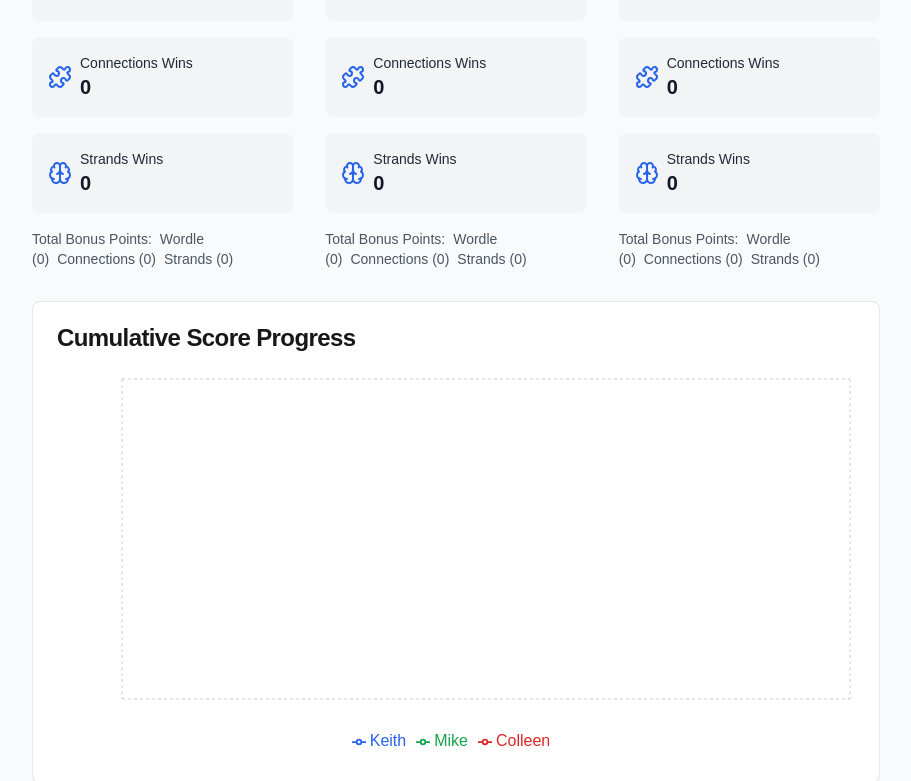
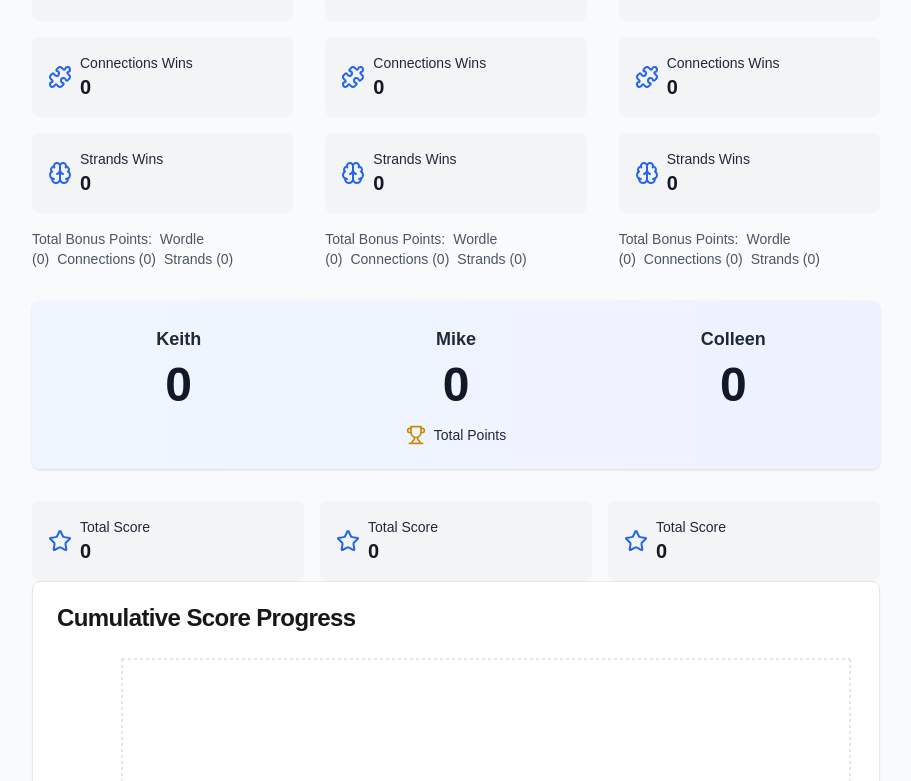
Before and after one commit to mwinscot/nyt-puzzle-scoreboard, a Next.js app: page / in a window 1280 px wide. Shown: the part 477-1258 px from the top of the page, without its empty margins (184-1095 px from the left). Built offline with nearby package versions, Linux system fonts and the light colour scheme; no server answers; the database is empty.

Commit message:
trying to revert back 3

```diff
--- a/src/components/ScoreCard.tsx
+++ b/src/components/ScoreCard.tsx
@@ -7,6 +7,7 @@ interface ScoreCardProps {
   score: number;
   icon: React.ElementType;
   bonusCount?: number;
+  playername?: string;
 }
 
 export const ScoreCard: React.FC<ScoreCardProps> = ({ title, score, icon: Icon, bonusCount }) => (
--- a/src/components/puzzle-scoreboard.tsx
+++ b/src/components/puzzle-scoreboard.tsx
@@ -592,6 +592,23 @@ const calculateScores = (text: string): {
           </div>
         </div>
 
+{/* Total Score Header */}
+<TotalScoreHeader
+          player1Score={Object.values(scores.player1.dailyScores).reduce((acc, score) => acc + score.total, 0)}
+          player2Score={Object.values(scores.player2.dailyScores).reduce((acc, score) => acc + score.total, 0)}
+          player3Score={Object.values(scores.player3.dailyScores).reduce((acc, score) => acc + score.total, 0)}
+          player1Name={player1Name}
+          player2Name={player2Name}
+          player3Name={player3Name}
+        />
+
+        {/* Scoreboard */}
+        <div className="grid grid-cols-1 md:grid-cols-3 gap-4">
+          <ScoreCard playername={player1Name} score={scores.player1.total} title="Total Score" icon={Star} />
+          <ScoreCard playername={player2Name} score={scores.player2.total} title="Total Score" icon={Star} />
+          <ScoreCard playername={player3Name} score={scores.player3.total} title="Total Score" icon={Star} />
+        </div>
+
         {/* Score History Chart */}
         <ScoreCharts scores={scores} />
 
```
